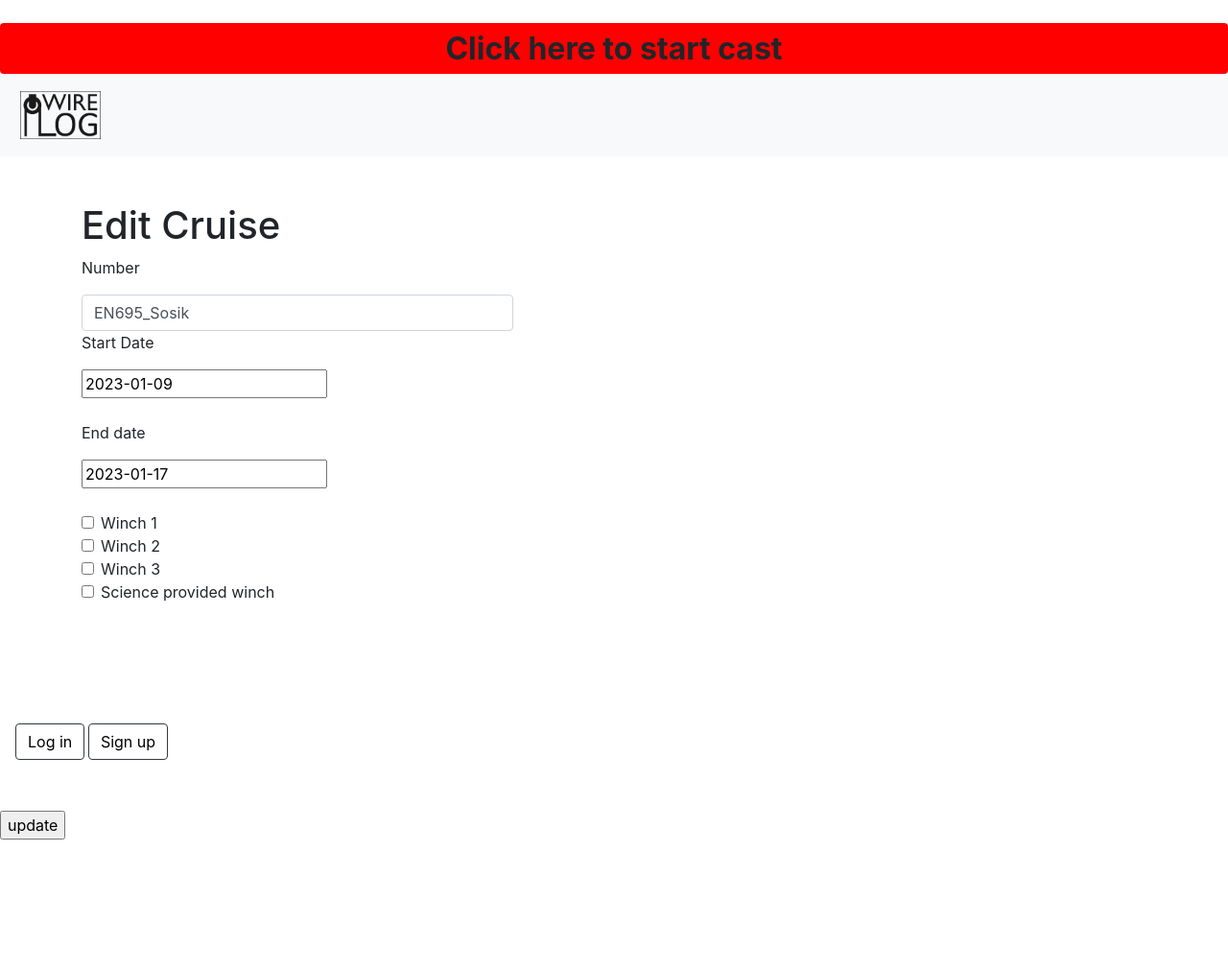
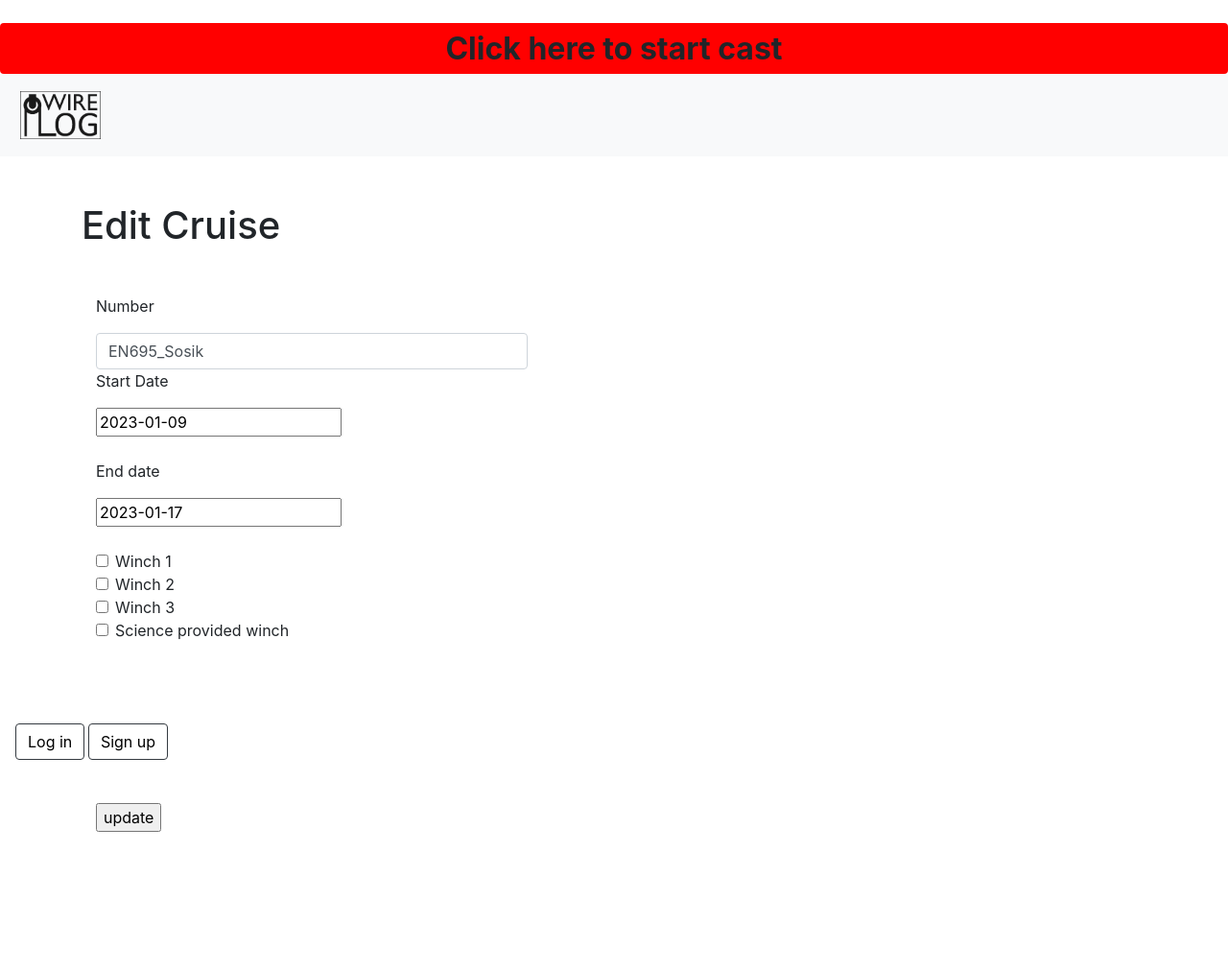
Before and after one commit to bkclarke/wwdb, a Django app: page /wwdb/configuration/cruise/1/edit/ in a window 1280 px wide. Shown: the whole page at 96% size. Before the commit the page ends 875 px from the top, so only its background shows below. Run offline with Django 4.2, Linux system fonts and the light colour scheme; data comes from the database, SQL or seed files in the repository; parts of the project's set-up code (start-up, migrations or seed data) failed here and were passed over; some libraries are stand-ins or nearby versions.

Commit message:
put submit button in container with the rest of the form'

```diff
--- a/wwdb/templates/wwdb/configuration/cruiseedit.html
+++ b/wwdb/templates/wwdb/configuration/cruiseedit.html
@@ -5,7 +5,7 @@
 
 {% block content %}
 <h1>Edit Cruise</h1>
-
+<div class="container mt-5 mb-5">
     <form action="" method="post">
         {% csrf_token %}
         {{ form.non_field_errors }}
@@ -126,11 +126,11 @@
                 {{ form.scienceprovidedwinch }}
             </div>
         </div>
-    </div>
         </br>
         </br>
         <input type="submit" value="update">
     </form>
+</div>
 <script>
     $(document).ready(function () {
         $("#winch1check").click(function () {
```
Lines whose indentation alone changed are shown as unchanged.
